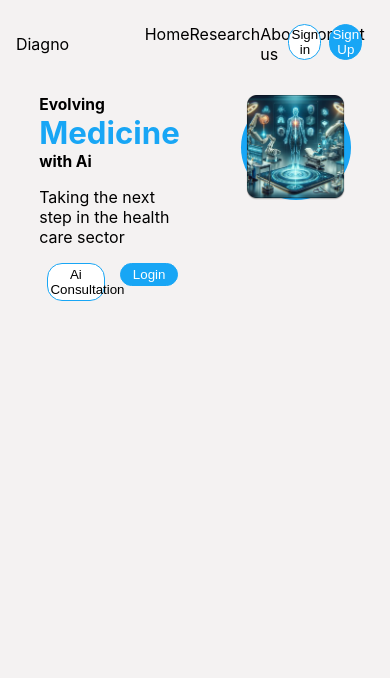
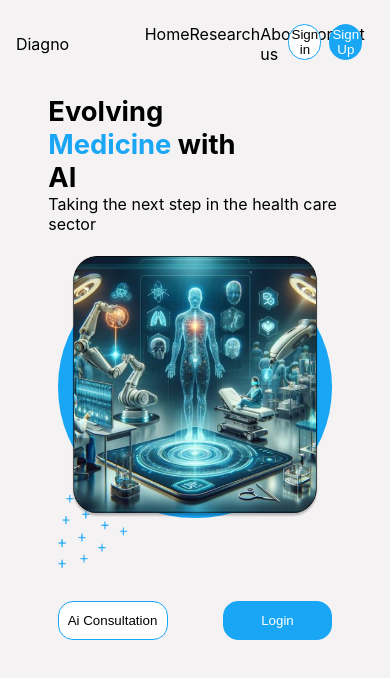
Before and after one commit to rukyy/medAi, a React (Create React App) app: page / in a window 390 px wide. Shown: the top 678 px of the page. Built offline with nearby package versions, Linux system fonts and the light colour scheme.

Commit message:
landing page mobile view

```diff
--- a/src/css/landingpage.css
+++ b/src/css/landingpage.css
@@ -3,16 +3,16 @@
     padding: 2% 3%;
     margin-top: 2%;
     justify-content: space-around;
+    /* height: 100dvh; */
 
 }
 .writeupcontent{
-     /* border: 2px solid red; */
      width:  40%;
      text-align: left;
 }
 .writeupcontent span{
     text-align: start;
-    font-size: 2vw;
+    font-size: 2.5vw;
     margin: 0;
     padding: 0;
 }
@@ -36,6 +36,14 @@
 .imagecontent{
     width: 30%;
 }
+.stars{
+    position: absolute;
+    margin-top: -4%;
+    width: 8%;
+}
+.imagecontent .actionbtns{
+    display: none;
+}
 .blueunderline{
     background-color: #18A6F5;
     border-radius: 50%;
@@ -46,3 +54,46 @@
     margin: auto;
     /* border: 2px solid red; */
 }
+
+@media screen and (max-width:700px) {
+    .homepage{
+        display: block;
+        flex-direction: column;
+        /* border: 2px solid red; */
+        align-items: center;
+        padding: 0 auto;
+    }
+    .writeupcontent{
+        width:80%;
+        text-align: left;
+        /* height: 30%; */
+        /* border: 2px solid blue; */
+        margin: 0 auto;
+    }
+    .writeupcontent span{
+        font-size: 3.5vw;
+    }
+    .writeupcontent p{
+        margin: 0;
+    }
+    .imagecontent{
+        width: 75%;
+        margin: 6% auto;
+    }
+    .writeupcontent .actionbtns{
+        display: none;
+    }
+    .imagecontent .actionbtns{
+        display: flex;
+        margin: 30% 0 0 0 ;
+        width: 100%;
+        justify-content: space-between;
+    }
+    .actionbtns button{
+        padding: 10% 0;
+    }
+    .stars{
+        width: 18%;
+        margin-top:-8% ;
+    }
+}
--- a/src/screens/landingpage.js
+++ b/src/screens/landingpage.js
@@ -1,5 +1,6 @@
 import "../css/landingpage.css"
 import medaipic from "../assets/med-aihome.png"
+import stars from "../assets/landing page stars.png"
 import { Link } from "react-router-dom";
 
 const Home = () => {
@@ -7,7 +8,7 @@ const Home = () => {
         <div className="homepage">
             <div className="writeupcontent">
                 <span><h1 style={{ margin: "0" }}>
-                    Evolving <h1 style={{ color: "#18A6F5", margin: "0" }}>Medicine</h1> with Ai
+                    Evolving <br /><p style={{ color: "#18A6F5", margin: "0", display:"inline" }}>Medicine</p> with <br /> AI
                 </h1></span>
                 <p>Taking the next step in the health care sector</p>
                 <div className="actionbtns">
@@ -17,7 +18,11 @@ const Home = () => {
             </div>
             <div className="imagecontent">
                 <div className="blueunderline"><img src={medaipic} alt="" srcset="" /></div>
-
+                <img className="stars" src={stars} alt="" />
+                <div className="actionbtns">
+                    <Link to={"/forms"}><button style={{ backgroundColor: "white" }}>Ai Consultation</button></Link>
+                    <Link to={"/login"}><button style={{ backgroundColor: "#18A6F5", color: "white" }}>Login</button></Link>
+                </div>
             </div>
         </div>);
 }
```
Also changed, not shown: src/assets/landing page stars.png (added).
